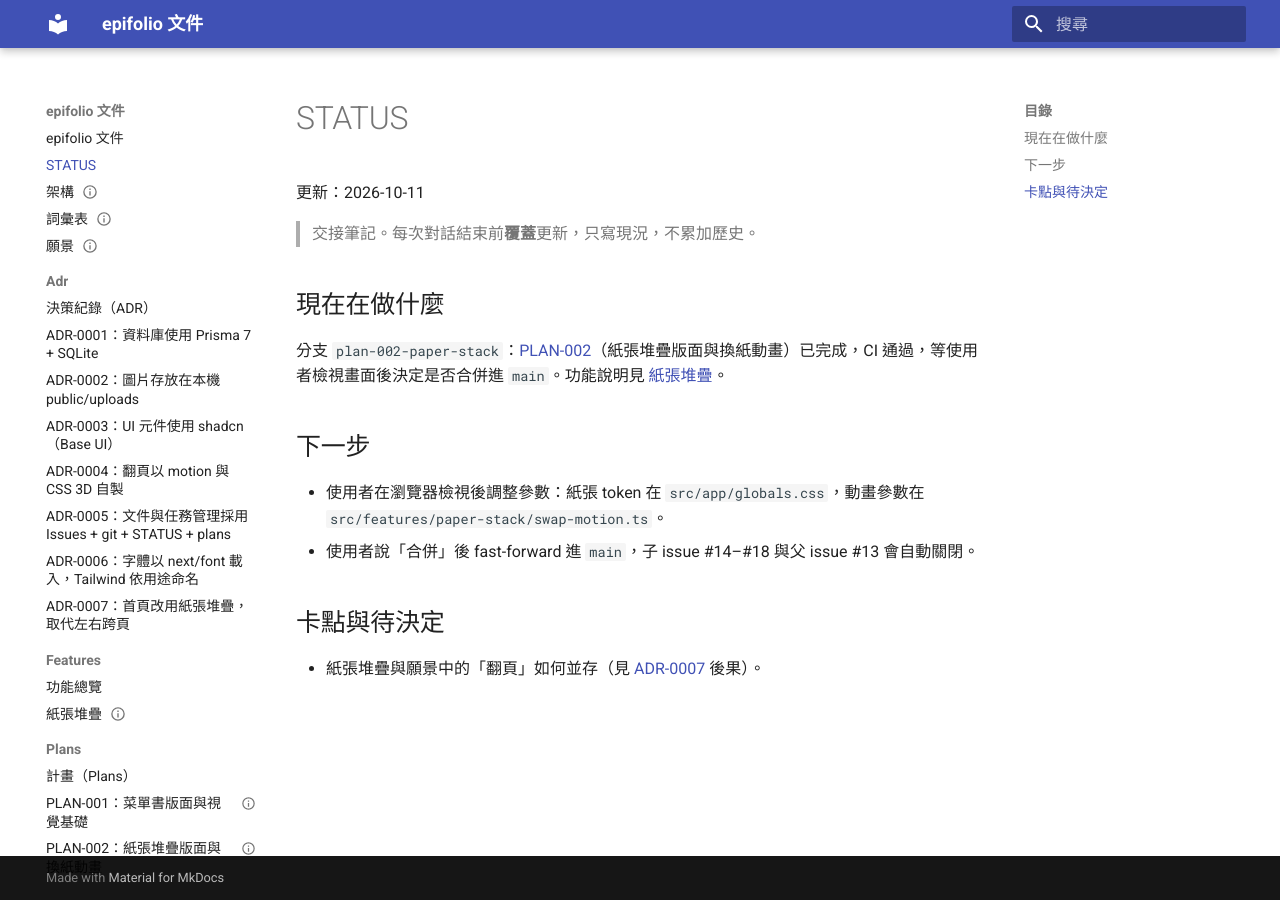
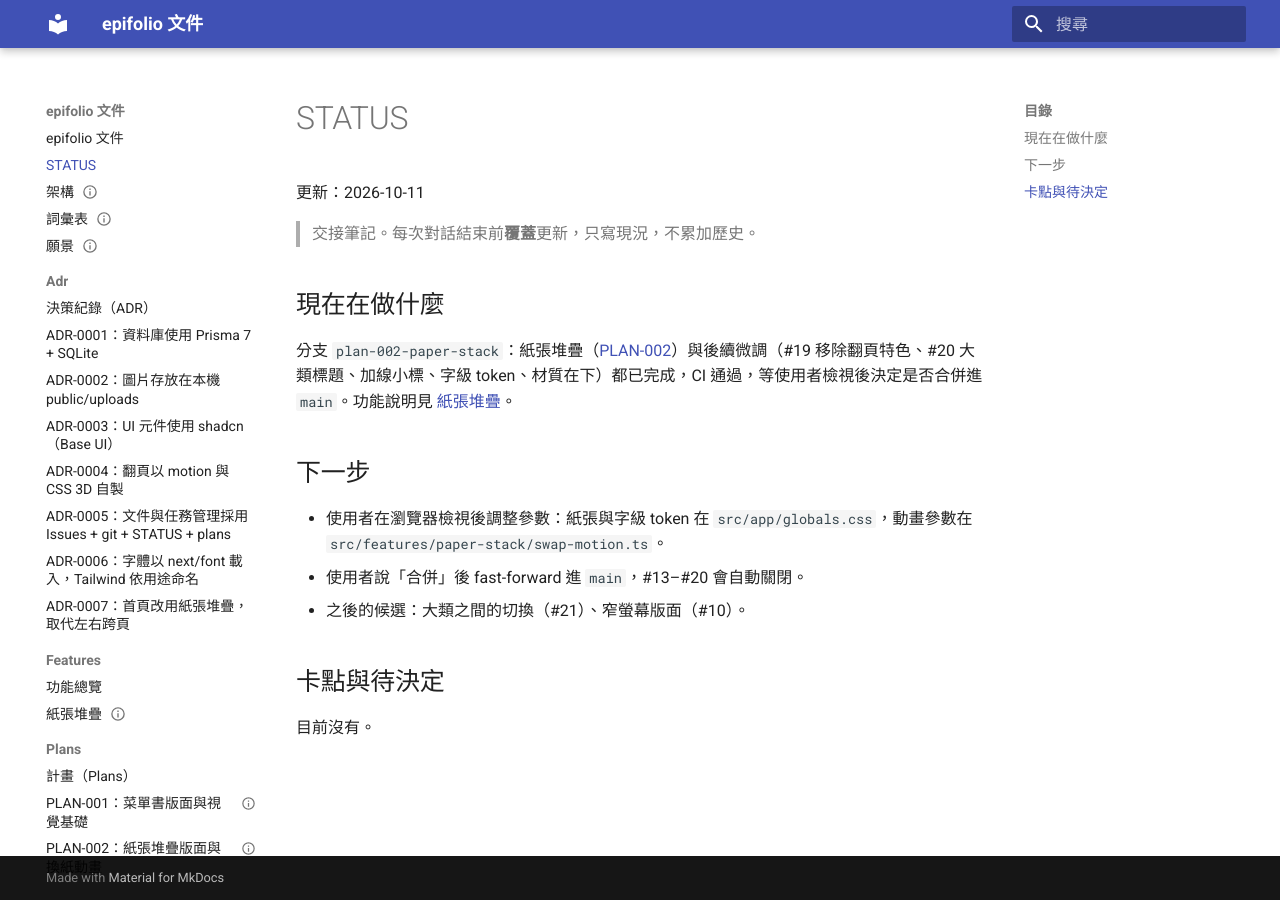
Before and after one commit to piercelin11/epifolio, an MkDocs documentation site: the page built from docs/STATUS.md, in a window 1280 px wide. Built offline with MkDocs 1.6.1 and Material for MkDocs 9.7.7, drawn with Linux system fonts in a browser that asks for light colours.

Commit message:
docs: update status after menu sheet tweaks

```diff
--- a/docs/STATUS.md
+++ b/docs/STATUS.md
@@ -6,13 +6,14 @@
 
 ## 現在在做什麼
 
-分支 `plan-002-paper-stack`：[PLAN-002](plans/PLAN-002-paper-stack.md)（紙張堆疊版面與換紙動畫）已完成，CI 通過，等使用者檢視畫面後決定是否合併進 `main`。功能說明見 [紙張堆疊](features/paper-stack.md)。
+分支 `plan-002-paper-stack`：紙張堆疊（[PLAN-002](plans/PLAN-002-paper-stack.md)）與後續微調（#19 移除翻頁特色、#20 大類標題、加線小標、字級 token、材質在下）都已完成，CI 通過，等使用者檢視後決定是否合併進 `main`。功能說明見 [紙張堆疊](features/paper-stack.md)。
 
 ## 下一步
 
-- 使用者在瀏覽器檢視後調整參數：紙張 token 在 `src/app/globals.css`，動畫參數在 `src/features/paper-stack/swap-motion.ts`。
-- 使用者說「合併」後 fast-forward 進 `main`，子 issue #14–#18 與父 issue #13 會自動關閉。
+- 使用者在瀏覽器檢視後調整參數：紙張與字級 token 在 `src/app/globals.css`，動畫參數在 `src/features/paper-stack/swap-motion.ts`。
+- 使用者說「合併」後 fast-forward 進 `main`，#13–#20 會自動關閉。
+- 之後的候選：大類之間的切換（#21）、窄螢幕版面（#10）。
 
 ## 卡點與待決定
 
-- 紙張堆疊與願景中的「翻頁」如何並存（見 [ADR-0007](adr/0007-paper-stack-layout.md) 後果）。
+目前沒有。
```
